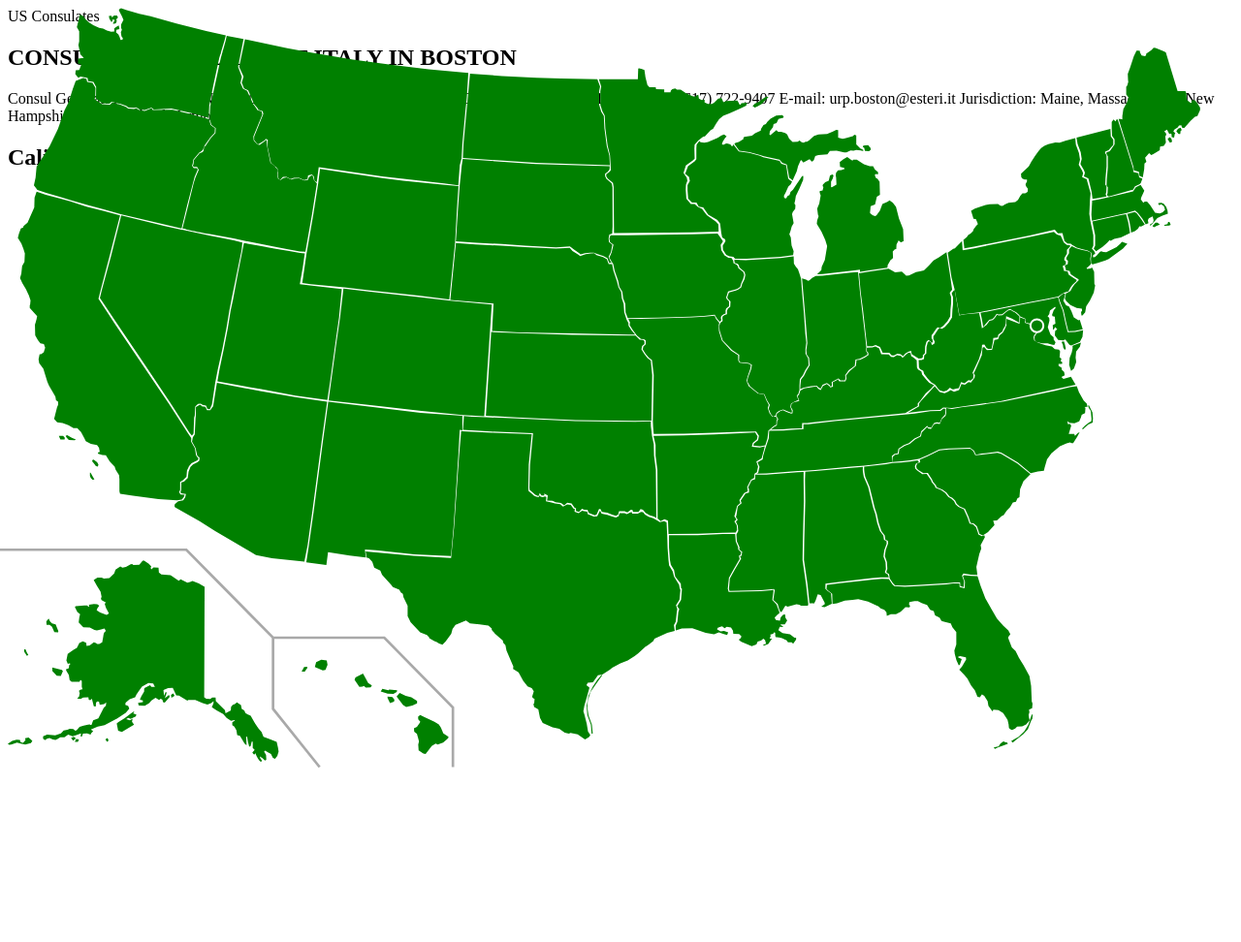
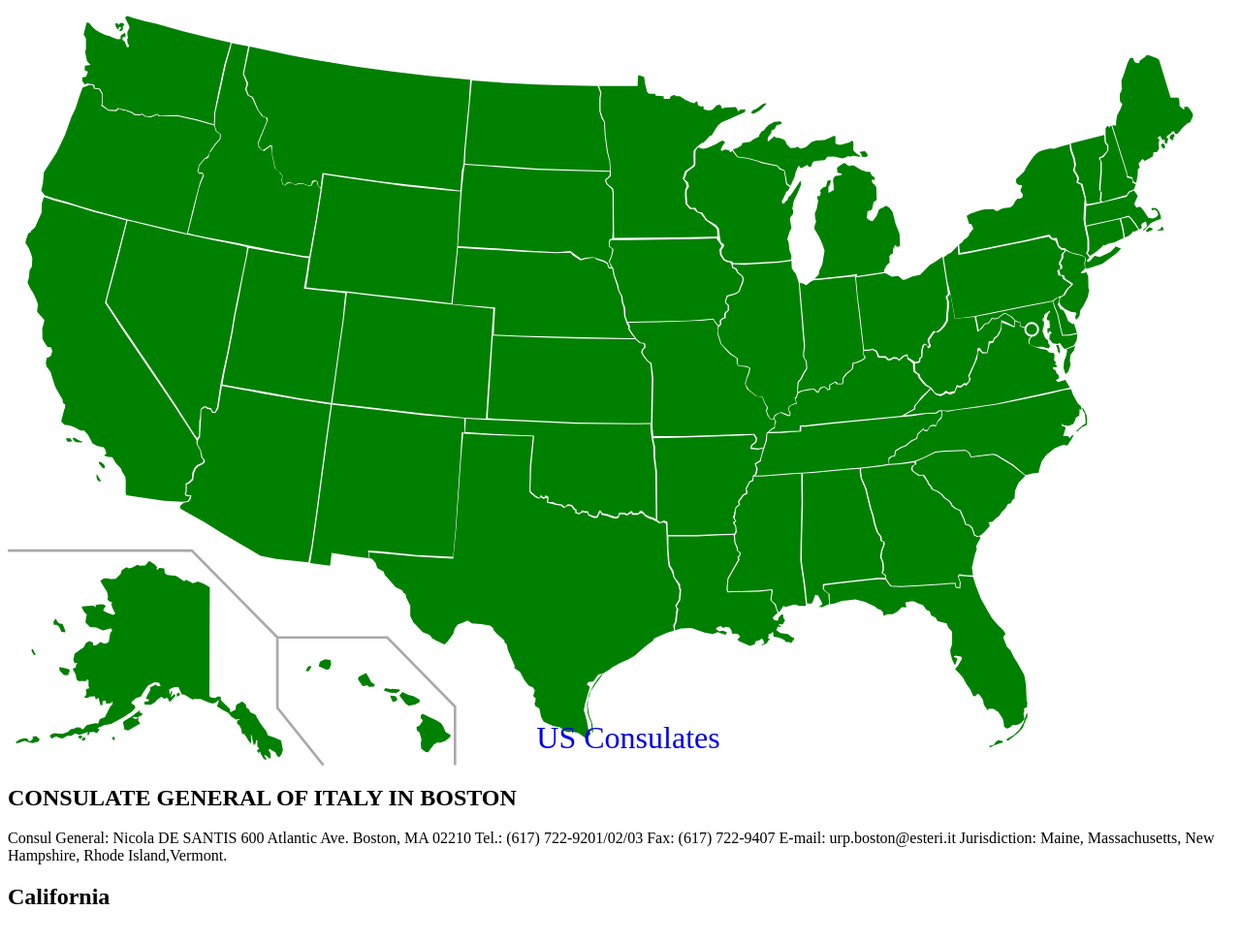
Before and after one commit to kgesek/US-Italian-Consulate-Map, a plain HTML site: page Interactive_Mapzip/index.html in a window 1280 px wide. Shown: the whole page at 97% size. Before the commit the page ends 800 px from the top, so only its background shows below. Drawn offline with nearby package versions, Linux system fonts and the light colour scheme.

Commit message:
update to css file
changed the position of the map to center top

```diff
--- a/Interactive_Mapzip/css/style.css
+++ b/Interactive_Mapzip/css/style.css
@@ -1,6 +1,6 @@
 #us-map{
   display: block;
-  position: absolute;
+  position: center, top;
   top: 0;
   left: 0;
   width: 100%;
@@ -30,9 +30,68 @@
   padding: 5px;
   font-family: arial;
 }
+// styling info from french site
 
+/*
+The Following CSS isn't really relevant to the current experiment. The interesting part is located in the HTML.
+///////////////////////////////////////////////////////
+*/
+// Global values (Fonts, colors,...)
+//@import url(https://fonts.googleapis.com/css?family=Poller+One&text=1234567890PpAaris%20ondsmet%26);
+$font1: 'Arial black';
+$bgcolor: #ffffff;
+$htcolor: #000;
+$hcolor1: lighten($bgcolor, 10);
+$hcolor2: lighten($bgcolor, 40);
+
+$mfcolor-h: #c43e33; // coulour of an arrondissement when hovered
+$mtcolor:   #585858; // arrondissement's text coulour
+$mtcolor-h: #ffffff; // arrondissement's text coulour when hovered
+
+
+body{
+	background: $bgcolor;
+}
+
+/////////////////////////
+/* The map */
+//.wrapper {width:100%;}
+svg {
+  //background-color: #fff;
+  //width: 100%;
+  height: 100%;
+}
+
+#states a:hover {
+	path {fill: $mfcolor-h;}
+	text {fill: $mtcolor-h;}
+}
+#states text {
+	font-family:  $font1;
+	font-size: 20px;
+	font-weight: bold;
+	fill: $mtcolor;
+}
+
+/////////////////////////
+/* The page */
+
+h1 {
+ font-family: $font1;
+}
+
+#consulate-discriptions{
+  margin-bottom:7em;
+}
+
+// Fixed and animated header (absolutely NOT necessary) :
+%transition{
+  transition: all linear .3s;
+}
 header.page-title a{
-  font-family: Arial;
+  $up-color: $htcolor;
+  $up_x : -27px;
+  font-family: $font1;
   font-size: 2em;
   text-align: center;
   position: fixed;
@@ -42,9 +101,52 @@
   padding: 20px 9999px;
   padding-top: 10px;
   margin: 0 -9999px;
+  //border-top: 3px solid $up-color;//$bgcolor;
+  //background: linear-gradient(rgba($bgcolor, 0) 3px, rgba($bgcolor, 1) 3px);
+  color: $htcolor;
+  text-decoration: none;
+  @extend %transition;
+  &:before {
+    content:"";
+    position: absolute;
+    margin-top: -62px - $up_x;
+    margin-left: 8.775em;;
+    width: 0px;
+    height: 0px;
+    border: 12px solid transparent;
+    border-bottom: 16px solid $up-color;//$bgcolor;
+    @extend %transition;
+  }
+  &:after {
+    content:"up";
+    position: absolute;
+    background-color: $up-color;
+    //display: block;
+    width: 32px;
+    height: 3px;
+    overflow: hidden;
+    margin-top: -29px - $up_x;
+    margin-left: -8.82em;
+    @extend %transition;
+  }
+  &:hover{
+    $up-color: $hcolor1;
+    $up-translate: -3px;
+    text-decoration: underline;
+    &:after {
+      //background-color: $up-color;
+      transform: translateY($up-translate);
+    }
+    &:before {
+      //border-bottom-color:$up-color;
+      transform: translateY($up-translate);
+    }
 
+    border-top-color: $up-color;
+    //
+    /*color: $bgcolor;
+    background-color: $hcolor2;
+    //background: linear-gradient(rgba($hcolor2, 0) 3px, rgba($hcolor2, 1) 3px);/**/
+    //
   }
-
-#consulate-discriptions{
-    margin-botton:7em;
-  }
+}
--- a/Interactive_Mapzip/index.html
+++ b/Interactive_Mapzip/index.html
@@ -1,17 +1,17 @@
 <!DOCTYPE html>
 <html >
-  <!div id="top" class="wrapper">
-    <!header class="page-title">
-      <!a href="#top">US Consulates</a>
+  <div id="top" class="wrapper">
+    <header class="page-title">
+      <a href="#top">US Consulates</a>
     <head>
       <meta charset="UTF-8">
       <title>Map of US Consulates</title>
 
           <link rel="stylesheet" href="css/style.css">
     </head>
-  <!/header>
+  </header>
 
-    <!body>
+    <body>
       <script src="https://code.jquery.com/jquery-2.2.4.min.js"></script>
       <div id="info-box"></div>
       <?xml version="1.0" encoding="utf-8"?>
@@ -19,7 +19,7 @@
       <sodipodi:namedview bordercolor="#008000" objecttolerance="10" pagecolor="#ffffff" borderopacity="1" gridtolerance="10" guidetolerance="10" inkscape:cx="509.19152" inkscape:cy="282.2353" inkscape:zoom="1.2137643" showgrid="false" id="namedview71" inkscape:current-layer="g5" inkscape:window-maximized="1" inkscape:window-y="-8" inkscape:window-x="-8" inkscape:pageopacity="0" inkscape:window-height="1017" inkscape:window-width="1920" inkscape:pageshadow="2">
       </sodipodi:namedview>
 
-    <g id="g5">
+    <g id="states">
 
       <a xlink:href="#Hawaii">
         <path id="HI" data-info="<div>Hawaii</div>
@@ -284,14 +284,17 @@
 
   <section id="consulate-discriptions">
     <h1 id="Massachusetts">CONSULATE GENERAL OF ITALY IN BOSTON</h1>
-      Consul General: Nicola DE SANTIS
-      600 Atlantic Ave.
-      Boston, MA 02210
-      Tel.: (617) 722-9201/02/03
-      Fax: (617) 722-9407
-      E-mail: urp.boston@esteri.it
-      Jurisdiction: Maine, Massachusetts, New Hampshire, Rhode Island,Vermont.
-    <h1 id="CA">California</h1>
+        <dev>Consul General: Nicola DE SANTIS</dev>
+        <dev>600 Atlantic Ave.</dev>
+        <dev>Boston, MA 02210</dev>
+        <dev>Tel.: (617) 722-9201/02/03</dev>
+        <dev>Fax: (617) 722-9407</dev>
+        <dev>E-mail: urp.boston@esteri.it</dev>
+        <dev>Jurisdiction: Maine, Massachusetts, New Hampshire,</dev>
+        <dev>Rhode Island,Vermont.</dev>
+    <h1 id="California">California</h1>
+
+
   </section>
 
   <script src="js/index.js"></script>
```
